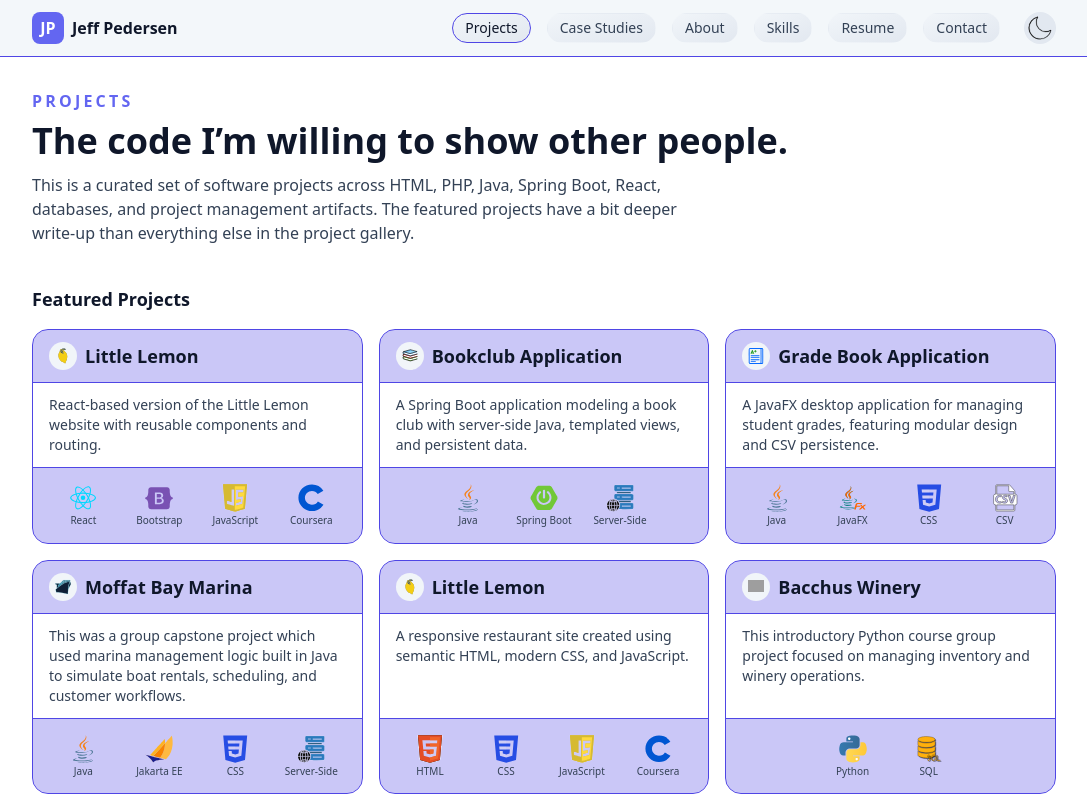
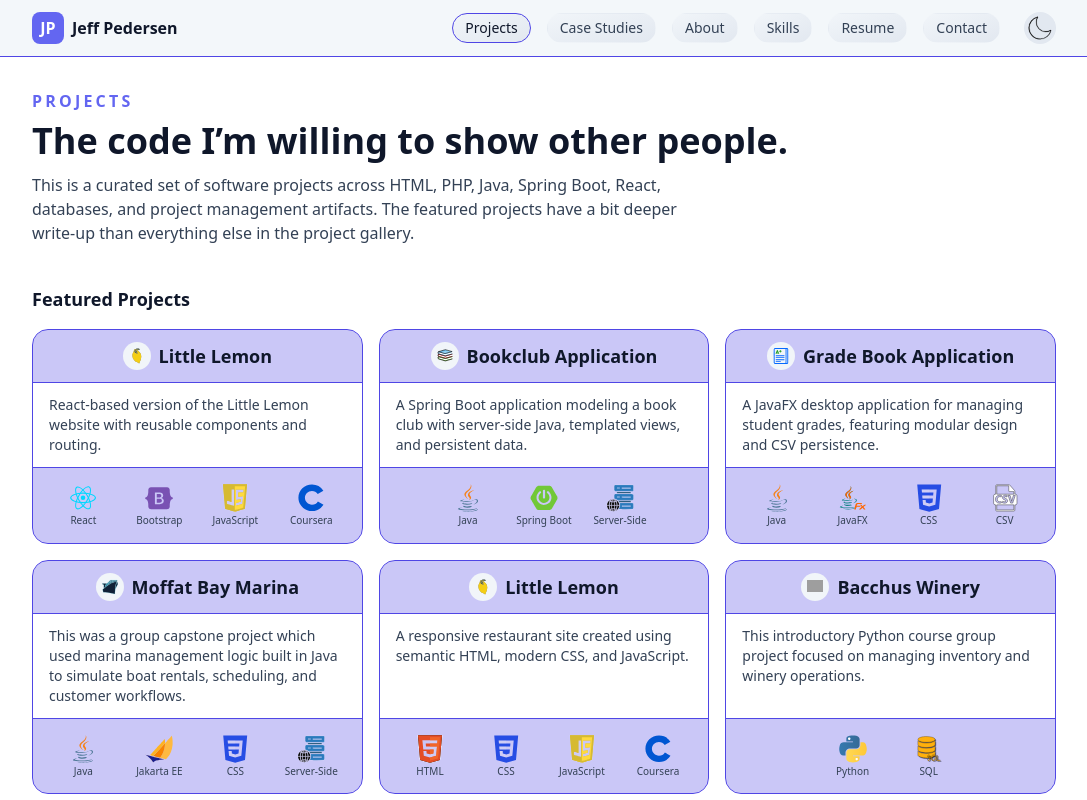
Before and after one commit to J-Pedersen/dev-portfolio, a React (Vite) app: page /projects in a window 1280 px wide. Shown: the top 800 px of the page, without its empty margins (96-1183 px from the left). Built offline with nearby package versions, Linux system fonts and the light colour scheme; grey boxes are pictures that could not be loaded; the HTML template or start-up script is replaced by a standard one.

Commit message:
updated centered title text

```diff
--- a/src/components/ProjectCard.jsx
+++ b/src/components/ProjectCard.jsx
@@ -15,9 +15,23 @@
 
       {/* HEADER */}
       <CardHeader>
-        <div className="flex items-center justify-between gap-2">
+      <div className="flex flex-col items-center text-center gap-2">
 
-          <div className="flex items-center gap-2">
+        {/* Optional highlight badge */}
+        {project.highlight && (
+          <span
+            className="
+              text-[11px] rounded-full px-2 py-0.5
+              bg-slate-200 text-brand
+              dark:bg-slate-800 dark:text-brand-soft
+            "
+          >
+            {project.highlight}
+          </span>
+        )}
+
+        {/* Icon + Title */}
+        <div className="flex items-center justify-center gap-2">
 
           {project.icon && (
             <span className="inline-flex h-7 w-7 items-center justify-center rounded-full bg-slate-100 dark:bg-slate-900">
@@ -31,7 +45,7 @@
 
           <h3
             className="
-                text-lg text-center font-semibold
+              text-lg font-semibold
               text-slate-900 group-hover:text-brand-soft
               dark:text-slate-50
               transition-colors
@@ -41,18 +55,6 @@
           </h3>
 
         </div>
-
-          {project.highlight && (
-            <span
-              className="
-                text-[11px] rounded-full px-2 py-0.5
-                bg-slate-200 text-brand
-                dark:bg-slate-800 dark:text-brand-soft
-              "
-            >
-              {project.highlight}
-            </span>
-          )}
 
       </div>
     </CardHeader>
--- a/src/pages/CaseStudies.jsx
+++ b/src/pages/CaseStudies.jsx
@@ -59,7 +59,6 @@
                           font-semibold text-center
                         "
                       >
-
                         {caseStudy.categoryLabel || "Technical"}
                       </span>
                     </div>
```
Lines whose indentation alone changed are shown as unchanged.
